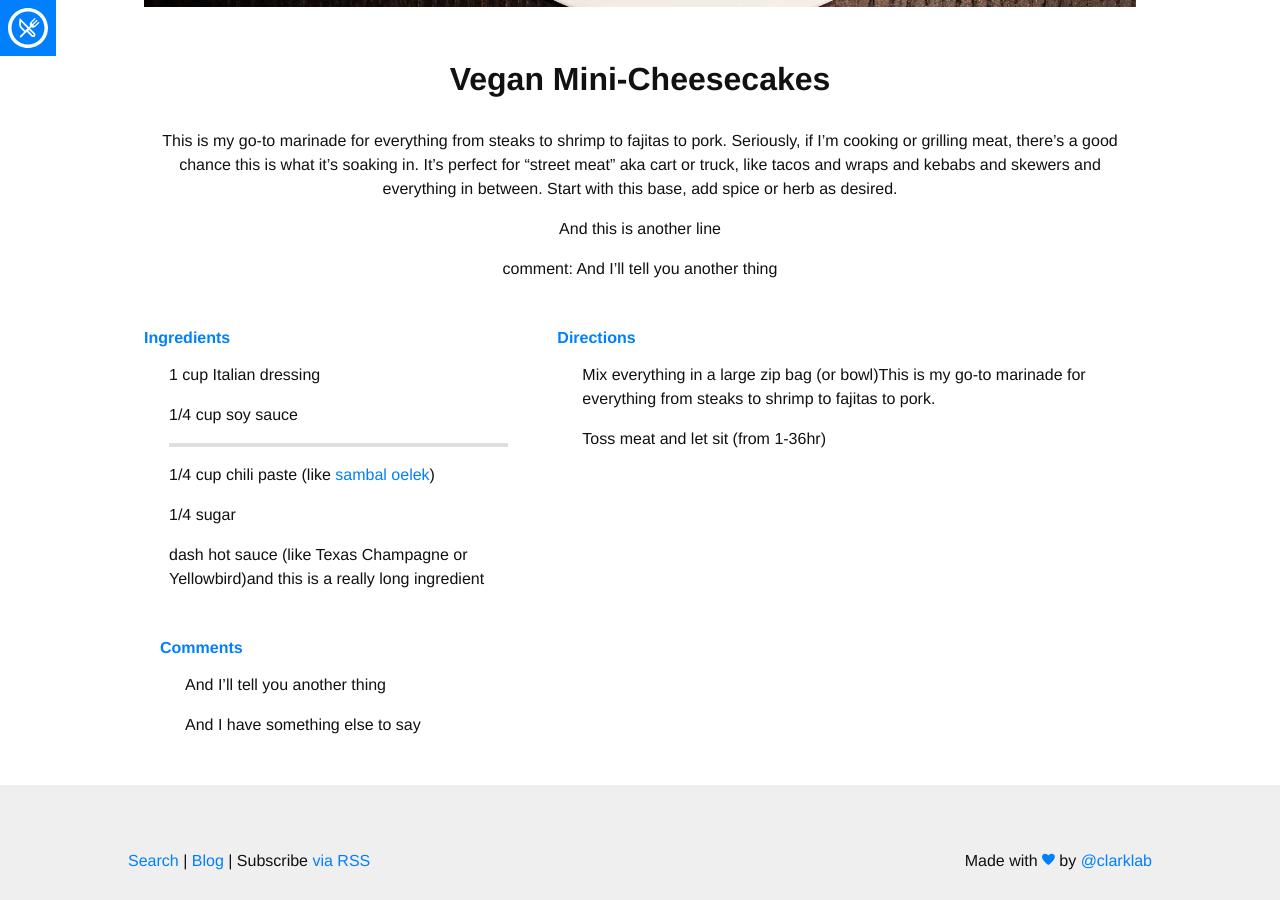
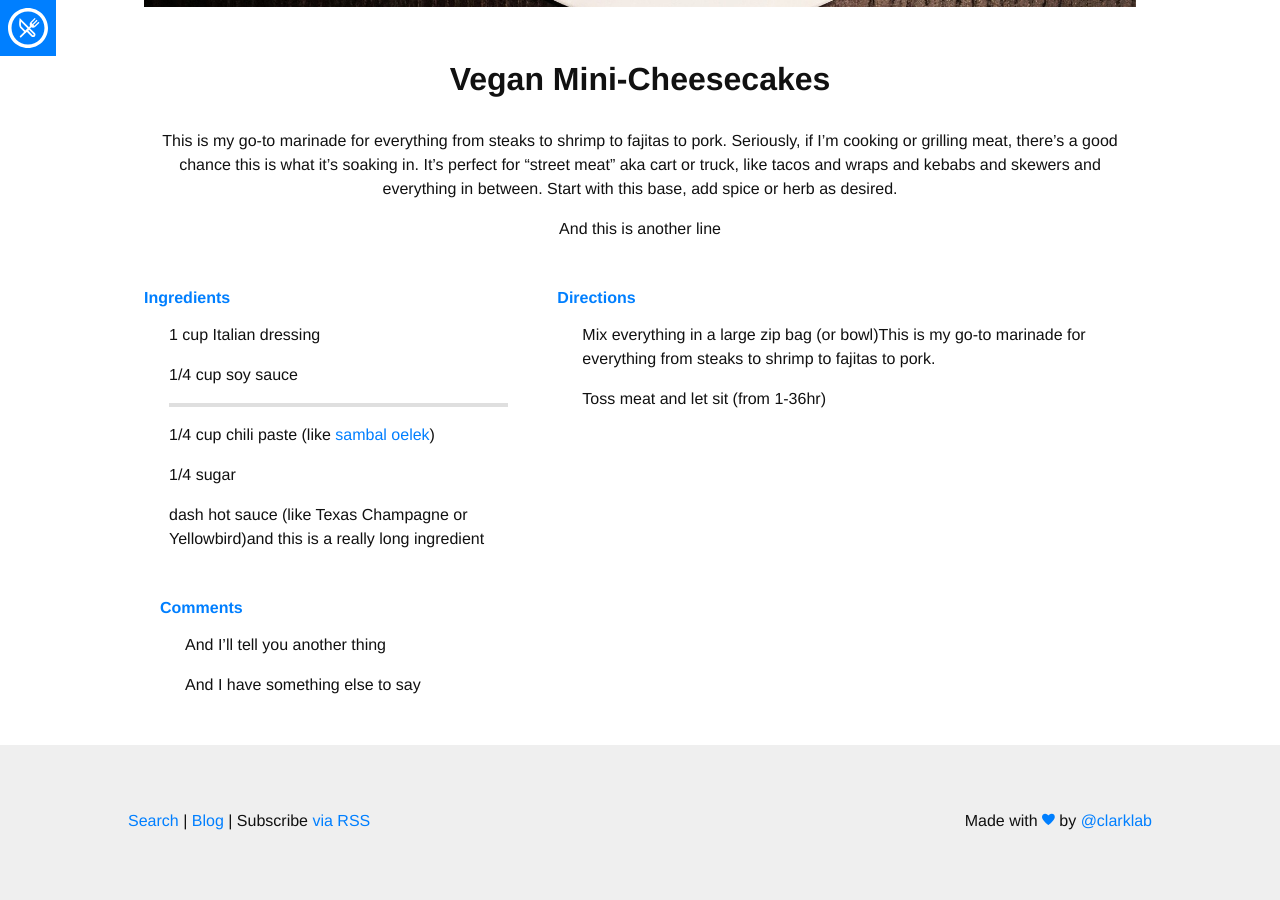
Before and after one commit to lynda365/lynda365.github.io, a Jekyll site: the page built from _recipes/vegan-mini-cheesecakes.md, in a window 1280 px wide and 900 px high, scrolled down 556 px. Built offline with Jekyll 4.4.1, drawn with Linux system fonts in a browser that asks for light colours; nearby versions of some CDN libraries; some web fonts are replaced.

Commit message:
Update vegan-mini-cheesecakes.md

```diff
--- a/_recipes/vegan-mini-cheesecakes.md
+++ b/_recipes/vegan-mini-cheesecakes.md
@@ -20,10 +20,9 @@ directions:
 comment:
 - And I'll tell you another thing
 - And I have something else to say
+
 ---
 
 This is my go-to marinade for everything from steaks to shrimp to fajitas to pork. Seriously, if I'm cooking or grilling meat, there's a good chance this is what it's soaking in. It's perfect for "street meat" aka cart or truck, like tacos and wraps and kebabs and skewers and everything in between. Start with this base, add spice or herb as desired.
 
 And this is another line
-
-comment: And I'll tell you another thing
```
